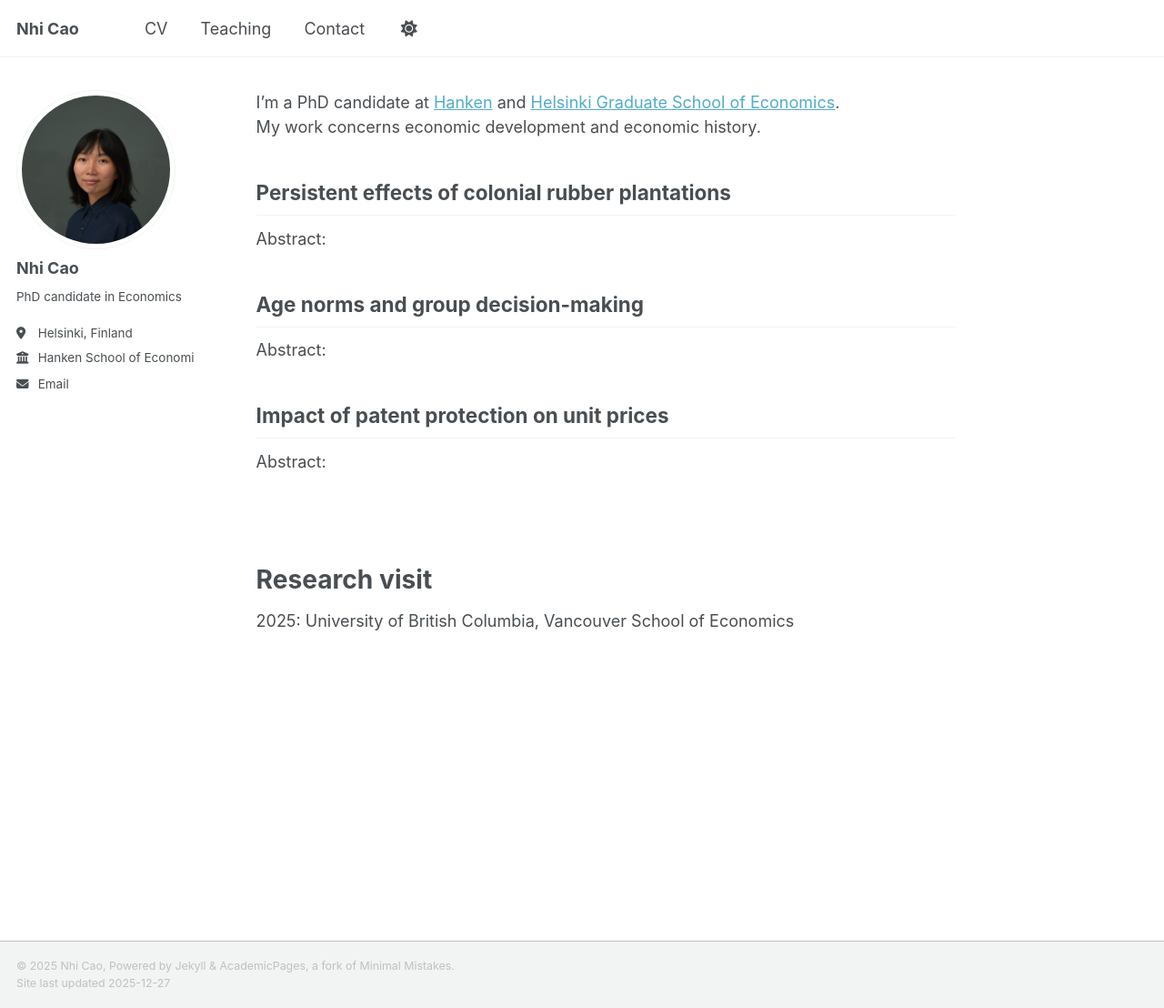
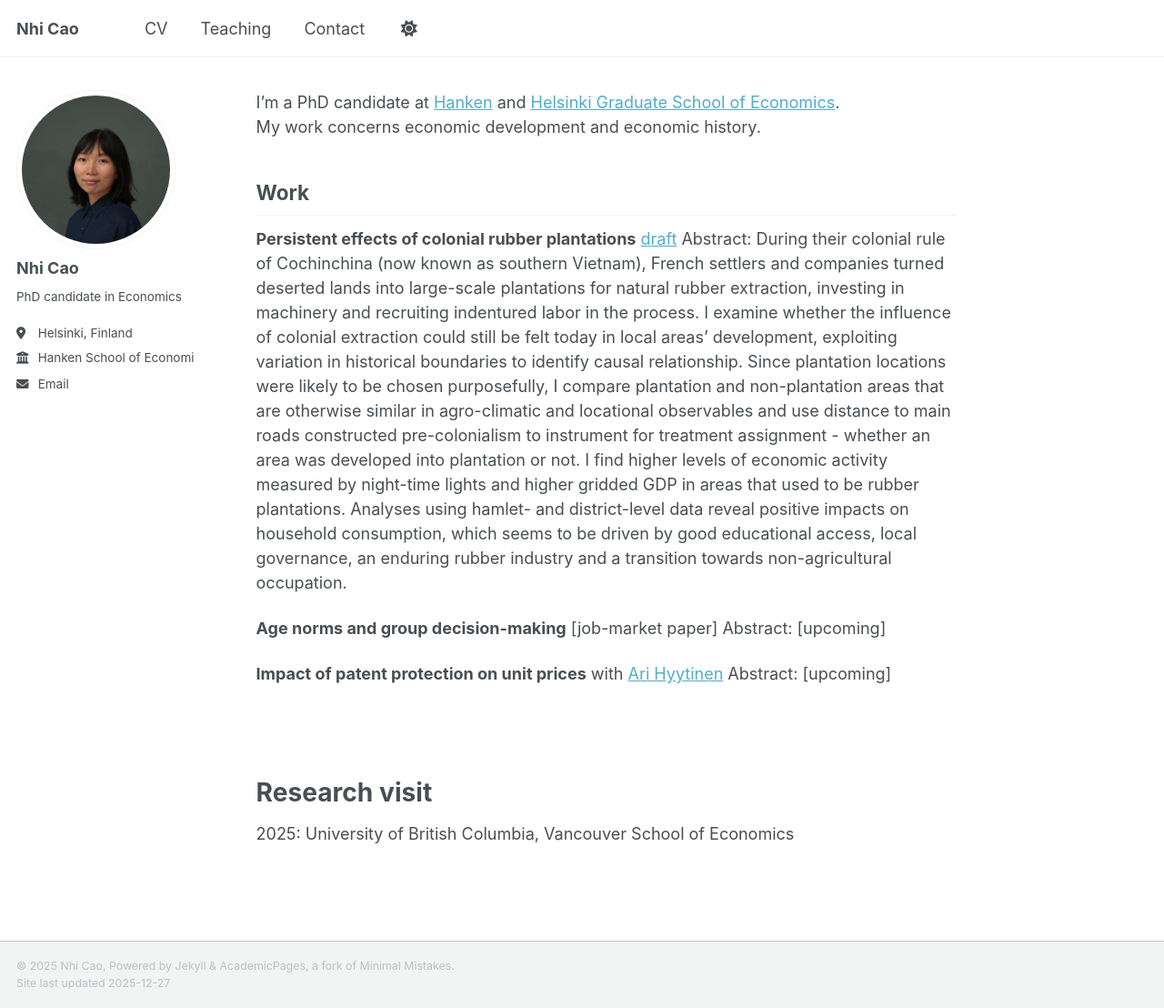
Before and after one commit to nhi-cao/nhi-cao.github.io, a Jekyll site: the page built from _pages/about.md, in a window 1280 px wide and 1108 px high. Shown: the whole window at 91% size. Built offline with Jekyll 4.4.1, drawn with Linux system fonts in a browser that asks for light colours; a script bundle is joined from its source files by our own code; library files that are not in the unit come from our copies.

Commit message:
Update about.md

```diff
--- a/_pages/about.md
+++ b/_pages/about.md
@@ -12,17 +12,18 @@ I'm a PhD candidate at [Hanken](https://www.hanken.fi/en) and [Helsinki Graduate
 My work concerns economic development and economic history.
 
 
-Persistent effects of colonial rubber plantations
+Work
 ------
-Abstract:
+**Persistent effects of colonial rubber plantations** [draft](https://drive.google.com/file/d/1ZepS7kU-Xg5VLxMZxu44IjgcLknq5Xhv/view)
+Abstract: During their colonial rule of Cochinchina (now known as southern Vietnam), French settlers and companies turned deserted lands into large-scale plantations for natural rubber extraction, investing in machinery and recruiting indentured labor in the process. I examine whether the influence of colonial extraction could still be felt today in local areas’ development, exploiting variation in historical boundaries to identify causal relationship. Since plantation locations were likely to be chosen purposefully, I compare plantation and non-plantation areas that are otherwise similar in agro-climatic and locational observables and use distance to main roads constructed pre-colonialism to instrument for treatment assignment - whether an area was developed into plantation or not. I find higher levels of economic activity measured by night-time lights and higher gridded GDP in areas that used to be rubber plantations. Analyses using hamlet- and district-level data reveal positive impacts on household consumption, which seems to be driven by good educational access, local governance, an enduring rubber industry and a transition towards non-agricultural occupation.
+<br />
 
-Age norms and group decision-making
-------
-Abstract:
+**Age norms and group decision-making** [job-market paper]
+Abstract: [upcoming]
+<br />
 
-Impact of patent protection on unit prices
-------
-Abstract:
+**Impact of patent protection on unit prices** with [Ari Hyytinen](http://www.hyytinen.fi/)
+Abstract: [upcoming]
 
 <br />
 <br />
```
